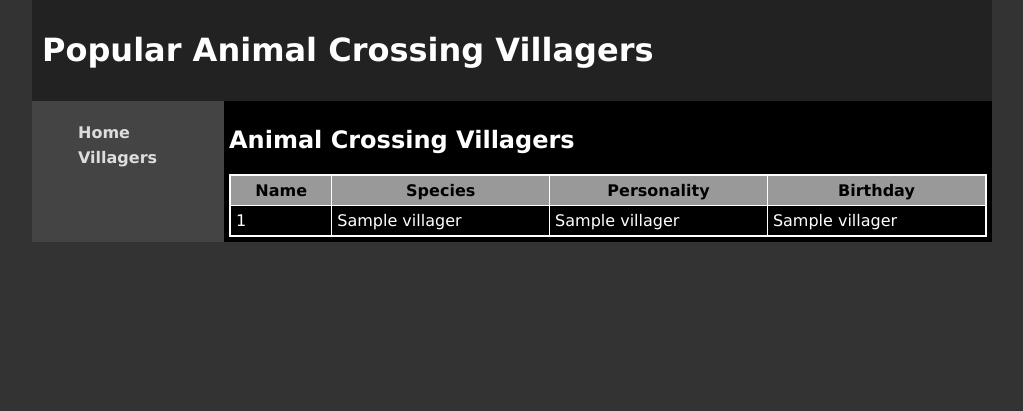
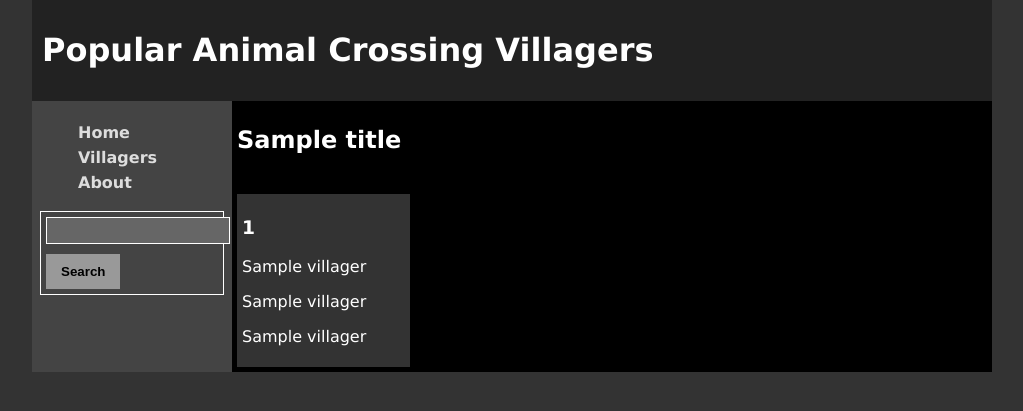
Before and after one commit to irene-jiss-65/ACNH---website, a Flask app: template templates/villagers.html in a window 1280 px wide. Shown: the top 411 px of the page, without its empty margins (128-1151 px from the left). Run offline with Flask 3, Linux system fonts and the light colour scheme; the template is opened without the code that fills it: most values are stand-ins (such as "Sample title", 1, 10 or a date in 2020).

Commit message:
Begun coding my search function

```diff
--- a/main.py
+++ b/main.py
@@ -7,10 +7,10 @@ DATABASE = "ACNHPopularVillagers.db"
 
 @app.route("/")
 def render_home():
-    return render_template("index.html")
+    return render_template("index.html", species=get_species())
 
 @app.route("/villagers")
-def render_webpage():
+def render_webpage(name_type):
     query = "SELECT Name, Species, Personality, Birthday FROM popular_villagers"
     con = create_connection(DATABASE)
     print(con)
@@ -21,8 +21,58 @@ def render_webpage():
     villager_list = cur.fetchall()
     con.close()
     print(villager_list)
-    return render_template("villagers.html", villager=villager_list)
+    title = name_type.upper()
+    return render_template("villagers.html", villager=villager_list, name=get_names(name_type), title=title, species=get_species())
 
+@app.route("/about")
+def render_about():
+    return render_template("about.html")
+
+@app.route('/search', methods=['GET', 'POST'])
+def render_search():
+    """
+    Find all records which contain the search item
+    :POST contains the search value
+    :returns a rendered webpage"""
+
+    search =request.form['search']
+    title = "Search for " + search
+    query = "SELECT Name, Personality FROM popular_villagers WHERE " \
+            "Name LIKE ? OR Personality LIKE ?"
+    search = "%" + search + "%"
+    con=create_connection(DATABASE)
+    cur = con.cursor()
+    cur.execute(query, (search, search))
+    villager_list = cur.fetchall()
+    con.close()
+
+    return render_template ("villagers.html", villager=villager_list, title=title, species=get_species())
+
+def get_names(name_type):
+    title = name_type.upper()
+    query = "SELECT Name, Personality FROM popular_villagers WHERE Species=?"
+    con = create_connection(DATABASE)
+    cur = con.cursor()
+
+    #Query the Database
+    cur.execute(query, (title,))
+    name_list = cur.fetchall()
+    con.close()
+    print(name_list)
+    return name_list
+
+def get_species():
+    con = create_connection(DATABASE)
+    query = "SELECT DISTINCT Species FROM popular_villagers ORDER BY Species ASC"
+
+    cur = con.cursor()
+    cur.execute(query)
+    records = cur.fetchall()
+    print(records)
+    for i in range(len(records)):
+        records[i] = records[i][0]
+    print(records)
+    return records
 
 
 def create_connection(db_file):
--- a/static/css/styles.css
+++ b/static/css/styles.css
@@ -9,7 +9,7 @@ body {
     width: 75%;
     margin: auto;
     display: grid;
-    grid-template-columns: 1fr 4fr;
+    grid-template-columns: 200px auto;
 }
 
 header, footer {
@@ -98,3 +98,20 @@ form input[type="submit"]:hover {
     background-color: #ff0000;
     color: #ffffff;
 }
+
+main {
+    display: grid;
+    grid-template-columns: 1fr 1fr 1fr 1fr;
+    row-gap: 20px;
+    column-gap: 20px;
+
+}
+
+main h2 {
+    grid-column: 1/5;
+}
+
+article {
+    background-color:#333333;
+    padding: 5px;
+}
--- a/templates/base.html
+++ b/templates/base.html
@@ -17,7 +17,14 @@
             <li>
                 <a href="/villagers">Villagers</a>
             </li>
+            <li>
+                <a href="/about">About</a>
+            </li>
         </ul>
+        <form method="POST" action="/search">
+            <input type="text" name="search" id="search">
+            <input type="submit" value="Search">
+        </form>
     </nav>
     <main>
         {% block main %}{% endblock %}
--- a/templates/index.html
+++ b/templates/index.html
@@ -5,4 +5,6 @@
     <p>Come and find out about some of the most popular villagers in the amazing game: Animal Crossing
 New Horizons!
     </p>
-    <p>This website contains the 30 most popular villagers in the game, their name, birthday, personality</p>
+    <p>This website contains the 30 most popular villagers in the game, their name,
+birthday, personality</p>
+{% endblock %}
--- a/templates/villagers.html
+++ b/templates/villagers.html
@@ -1,27 +1,16 @@
 {% extends "base.html" %}
 
 {% block main %}
-    <h2>Animal Crossing Villagers</h2>
-    <table>
-        <thead>
-            <tr>
-                <th>Name</th>
-                <th>Species</th>
-                <th>Personality</th>
-                <th>Birthday</th>
-            </tr>
-        </thead>
-        <tbody>
-            {% for villagers in villager %}
-            <tr>
-                <td>{{ villagers[0] }}</td>
-                <td>{{ villagers[1] }}</td>
-                <td>{{ villagers[2] }}</td>
-                <td>{{ villagers[3] }}</td>
+    <h2>{{ title }}</h2>
+    {% for villagers in villager %}
+    <article>
+        <h3>{{ villagers[0] }}</h3>
+        <p>{{ villagers[1] }}</p>
+        <p>{{ villagers[2] }}</p>
+        <p>{{ villagers[3] }}</p>
 
 
-            </tr>
-            {% endfor %}
-        </tbody>
-    </table>
+    </article>
+    {% endfor %}
+
 {% endblock %}
```
Also changed, not shown: templates/about.html (added, +8 -0 lines).
